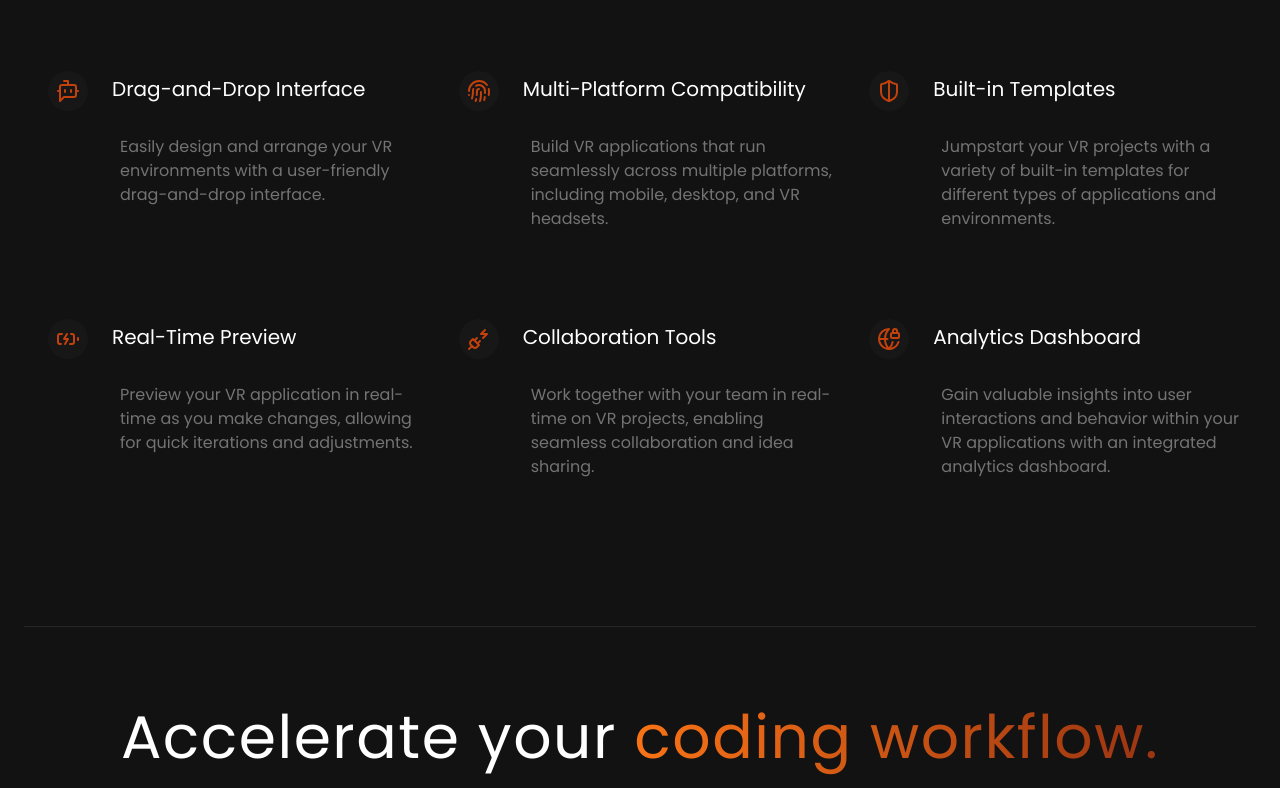
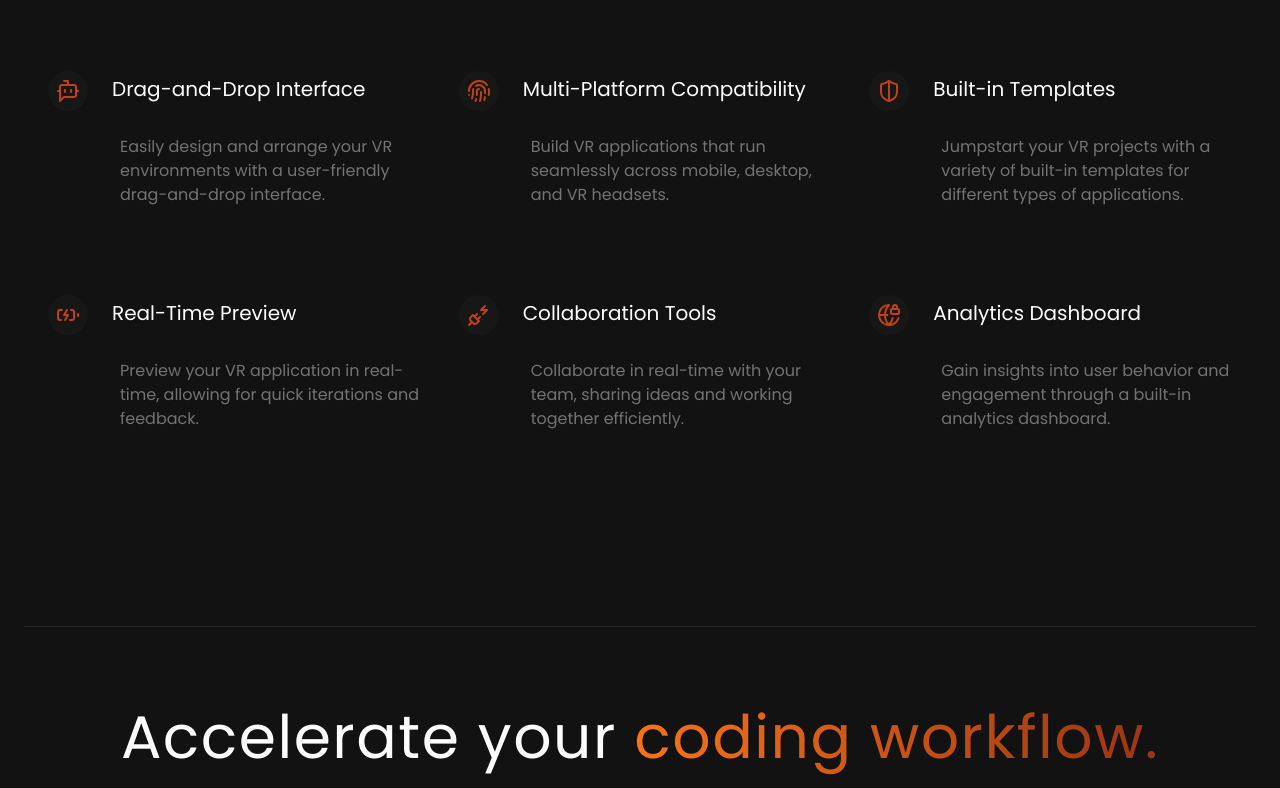
Before and after one commit to 4nupam/VR-Model, a React (Vite) app: page / in a window 1280 px wide. Shown: the part 1072-1860 px from the top of the page. Built offline with nearby package versions, Linux system fonts and the light colour scheme.

Commit message:
Update index.jsx

```diff
--- a/src/constants/index.jsx
+++ b/src/constants/index.jsx
@@ -1,9 +1,15 @@
-import { BotMessageSquare } from "lucide-react";
-import { BatteryCharging } from "lucide-react";
-import { Fingerprint } from "lucide-react";
-import { ShieldHalf } from "lucide-react";
-import { PlugZap } from "lucide-react";
-import { GlobeLock } from "lucide-react";
+// =========================
+// Icons and Assets Imports
+// =========================
+
+import {
+  BotMessageSquare,
+  BatteryCharging,
+  Fingerprint,
+  ShieldHalf,
+  PlugZap,
+  GlobeLock
+} from "lucide-react";
 
 import user1 from "../assets/profile-pictures/user1.jpg";
 import user2 from "../assets/profile-pictures/user2.jpg";
@@ -12,6 +18,14 @@ import user4 from "../assets/profile-pictures/user4.jpg";
 import user5 from "../assets/profile-pictures/user5.jpg";
 import user6 from "../assets/profile-pictures/user6.jpg";
 
+// =========================
+// Navigation Menu Items
+// =========================
+
+/**
+ * Navigation links used in the navbar.
+ * Each object includes a label and a corresponding section link.
+ */
 export const navItems = [
   { label: "Features", href: "#" },
   { label: "Workflow", href: "#" },
@@ -19,6 +33,14 @@ export const navItems = [
   { label: "Testimonials", href: "#" },
 ];
 
+// =========================
+// Testimonials Section
+// =========================
+
+/**
+ * List of user testimonials.
+ * Each object represents a user's feedback with personal and company details.
+ */
 export const testimonials = [
   {
     user: "John Doe",
@@ -36,90 +58,104 @@ export const testimonials = [
     user: "David Johnson",
     company: "Quantum Innovations",
     image: user3,
-    text: "Working with this company was a pleasure. Their attention to detail and commitment to excellence are commendable. I would highly recommend them to anyone looking for top-notch service.",
+    text: "Working with this company was a pleasure. Their attention to detail and commitment to excellence are commendable. I would highly recommend them.",
   },
   {
     user: "Ronee Brown",
     company: "Fusion Dynamics",
     image: user4,
-    text: "Working with the team at XYZ Company was a game-changer for our project. Their attention to detail and innovative solutions helped us achieve our goals faster than we thought possible. We are grateful for their expertise and professionalism!",
+    text: "Working with the team at XYZ Company was a game-changer. Their attention to detail and innovative solutions helped us achieve our goals quickly.",
   },
   {
     user: "Michael Wilson",
     company: "Visionary Creations",
     image: user5,
-    text: "I am amazed by the level of professionalism and dedication shown by the team. They were able to exceed our expectations and deliver outstanding results.",
+    text: "I am amazed by the level of professionalism and dedication shown. They exceeded our expectations and delivered outstanding results.",
   },
   {
     user: "Emily Davis",
     company: "Synergy Systems",
     image: user6,
-    text: "The team went above and beyond to ensure our project was a success. Their expertise and dedication are unmatched. I look forward to working with them again in the future.",
+    text: "The team went above and beyond to ensure our project was a success. Their expertise and dedication are unmatched.",
   },
 ];
 
+// =========================
+// Feature Highlights
+// =========================
+
+/**
+ * Feature cards used in the Features section.
+ * Each object includes an icon, title, and feature description.
+ */
 export const features = [
   {
     icon: <BotMessageSquare />,
     text: "Drag-and-Drop Interface",
-    description:
-      "Easily design and arrange your VR environments with a user-friendly drag-and-drop interface.",
+    description: "Easily design and arrange your VR environments with a user-friendly drag-and-drop interface.",
   },
   {
     icon: <Fingerprint />,
     text: "Multi-Platform Compatibility",
-    description:
-      "Build VR applications that run seamlessly across multiple platforms, including mobile, desktop, and VR headsets.",
+    description: "Build VR applications that run seamlessly across mobile, desktop, and VR headsets.",
   },
   {
     icon: <ShieldHalf />,
     text: "Built-in Templates",
-    description:
-      "Jumpstart your VR projects with a variety of built-in templates for different types of applications and environments.",
+    description: "Jumpstart your VR projects with a variety of built-in templates for different types of applications.",
   },
   {
     icon: <BatteryCharging />,
     text: "Real-Time Preview",
-    description:
-      "Preview your VR application in real-time as you make changes, allowing for quick iterations and adjustments.",
+    description: "Preview your VR application in real-time, allowing for quick iterations and feedback.",
   },
   {
     icon: <PlugZap />,
     text: "Collaboration Tools",
-    description:
-      "Work together with your team in real-time on VR projects, enabling seamless collaboration and idea sharing.",
+    description: "Collaborate in real-time with your team, sharing ideas and working together efficiently.",
   },
   {
     icon: <GlobeLock />,
     text: "Analytics Dashboard",
-    description:
-      "Gain valuable insights into user interactions and behavior within your VR applications with an integrated analytics dashboard.",
+    description: "Gain insights into user behavior and engagement through a built-in analytics dashboard.",
   },
 ];
 
+// =========================
+// Checklist Items (Workflow)
+// =========================
+
+/**
+ * Checklist items shown in the Workflow section.
+ * Each step briefly explains a key benefit or capability of the product.
+ */
 export const checklistItems = [
   {
     title: "Code merge made easy",
-    description:
-      "Track the performance of your VR apps and gain insights into user behavior.",
+    description: "Track the performance of your VR apps and gain insights into user behavior.",
   },
   {
     title: "Review code without worry",
-    description:
-      "Track the performance of your VR apps and gain insights into user behavior.",
+    description: "Track the performance of your VR apps and gain insights into user behavior.",
   },
   {
     title: "AI Assistance to reduce time",
-    description:
-      "Track the performance of your VR apps and gain insights into user behavior.",
+    description: "Track the performance of your VR apps and gain insights into user behavior.",
   },
   {
     title: "Share work in minutes",
-    description:
-      "Track the performance of your VR apps and gain insights into user behavior.",
+    description: "Track the performance of your VR apps and gain insights into user behavior.",
   },
 ];
 
+// =========================
+// Pricing Plans
+// =========================
+
+/**
+ * Different subscription plans offered to users.
+ * Each plan includes a title, price, and list of included features.
+ */
 export const pricingOptions = [
   {
     title: "Free",
@@ -153,6 +189,13 @@ export const pricingOptions = [
   },
 ];
 
+// =========================
+// Footer Section Links
+// =========================
+
+/**
+ * Resource links shown in the footer's Resources column.
+ */
 export const resourcesLinks = [
   { href: "#", text: "Getting Started" },
   { href: "#", text: "Documentation" },
@@ -161,6 +204,9 @@ export const resourcesLinks = [
   { href: "#", text: "Community Forums" },
 ];
 
+/**
+ * Platform-related links shown in the footer's Platform column.
+ */
 export const platformLinks = [
   { href: "#", text: "Features" },
   { href: "#", text: "Supported Devices" },
@@ -169,6 +215,9 @@ export const platformLinks = [
   { href: "#", text: "Release Notes" },
 ];
 
+/**
+ * Community-related links shown in the footer's Community column.
+ */
 export const communityLinks = [
   { href: "#", text: "Events" },
   { href: "#", text: "Meetups" },
```
